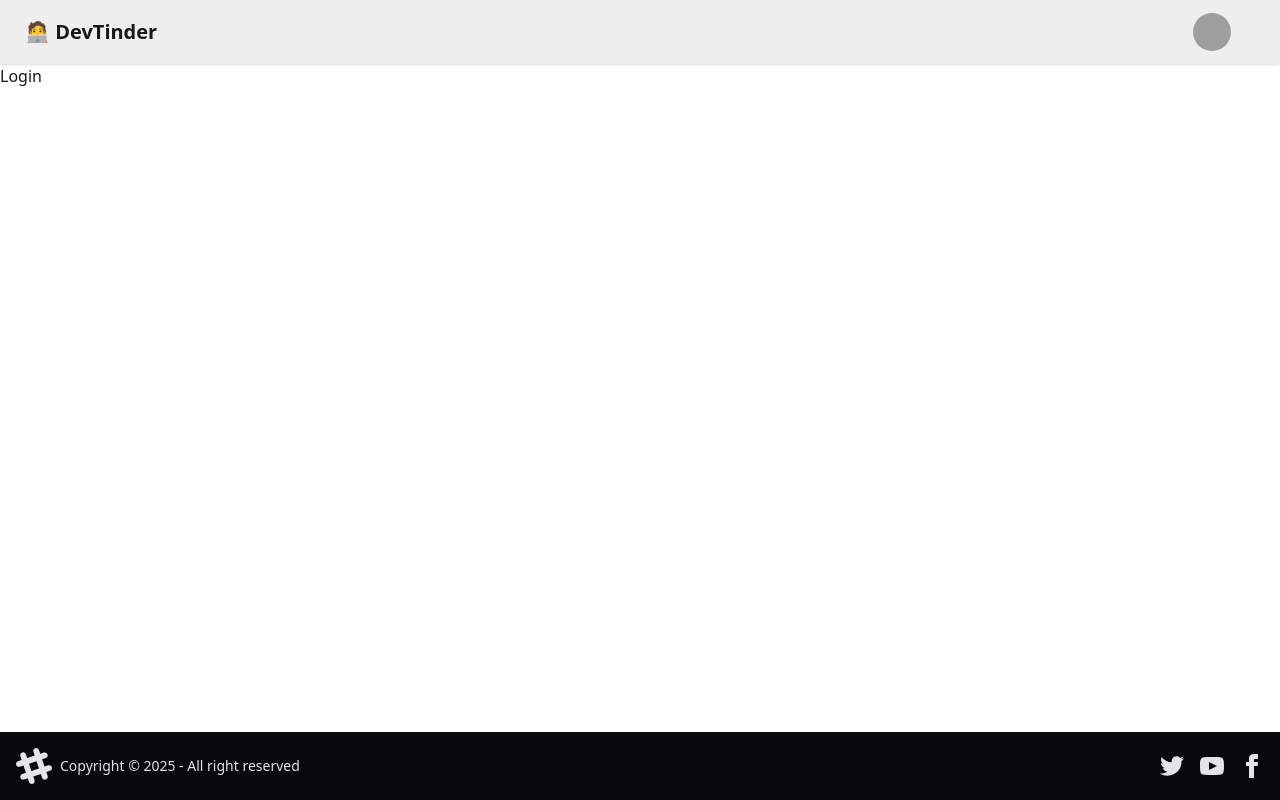
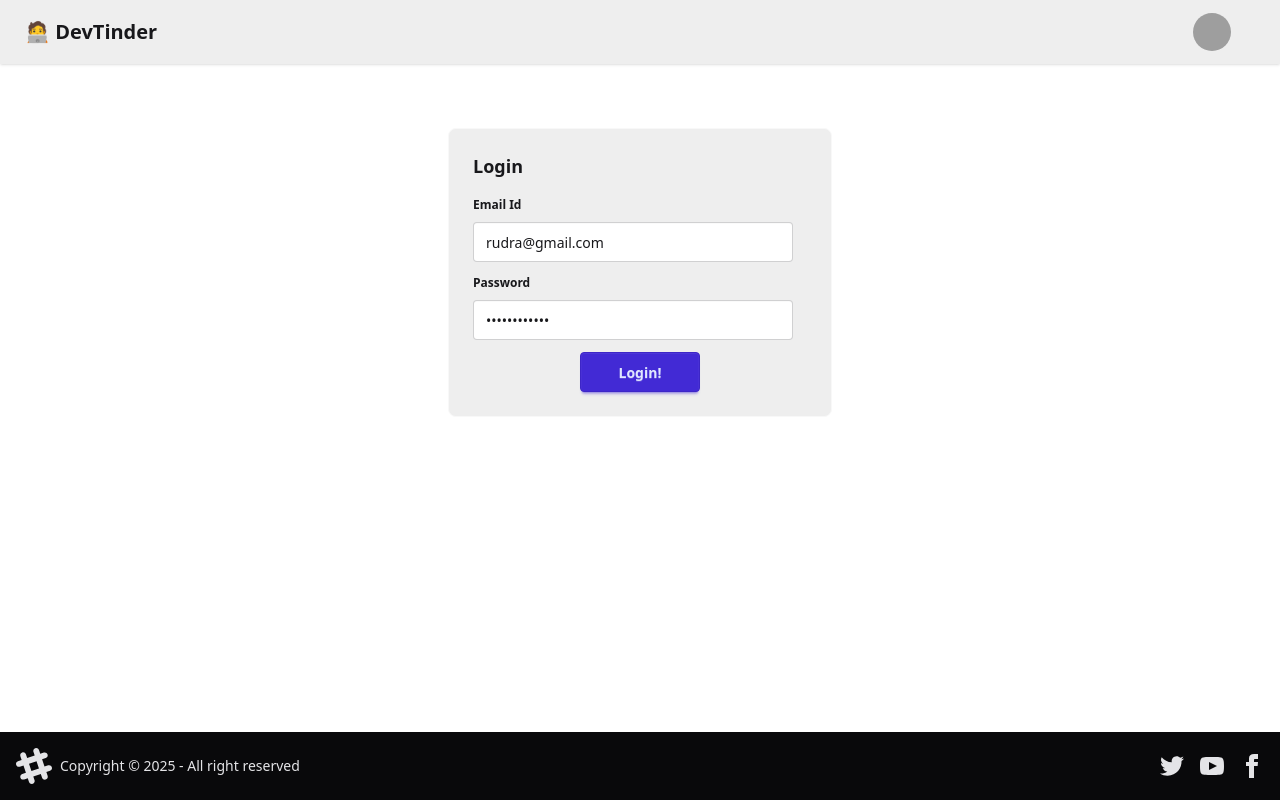
Before and after one commit to tusharbatradev/dev-tinder, a React (Vite) app: page /login in a window 1280 px wide. Built offline with nearby package versions, Linux system fonts and the light colour scheme; grey boxes are pictures that could not be loaded.

Commit message:
Login Functionality done.✅

```diff
--- a/package.json
+++ b/package.json
@@ -11,6 +11,7 @@
   },
   "dependencies": {
     "@tailwindcss/vite": "^4.1.12",
+    "axios": "^1.11.0",
     "react": "^19.1.1",
     "react-dom": "^19.1.1",
     "react-router-dom": "^7.8.2"
--- a/src/Login.jsx
+++ b/src/Login.jsx
@@ -1,11 +1,60 @@
-import React from 'react'
+import axios from "axios";
+import React, { useState } from "react";
 
 const Login = () => {
+  const [emailId, setEmailId] = useState("rudra@gmail.com");
+  const [password, setPassword] = useState("Rudra@123456");
+
+  // Handle Login
+  const handleLogin = async () => {
+    try{
+      const result = await axios.post("http://localhost:5000/login", {
+        email : emailId,
+        password : password
+      },{withCredentials : true});
+      console.log(result)
+    } catch(err){
+      console.log(err)
+    }
+  }
+
   return (
-    <div>
-      Login
+    <div className="flex justify-center m-16">
+      <div className="card card-border bg-base-300 w-96 flex justify-center ">
+        <div className="card-body">
+          <h2 className="card-title">Login</h2>
+          {/* Input for Email and password */}
+          <div>
+            {/* Email */}
+            <fieldset className="fieldset">
+              <legend className="fieldset-legend">Email Id</legend>
+              <input
+                value={emailId}
+                onChange={(e) => setEmailId(e.target.value)}
+                type="text"
+                className="input"
+                placeholder="Type here"
+              />
+            </fieldset>
+            {/* Password */}
+            <fieldset className="fieldset">
+              <legend className="fieldset-legend">Password</legend>
+              <input
+                value={password}
+                onChange={(e) => setPassword(e.target.value)}
+                type="password"
+                className="input"
+                placeholder="Type here"
+              />
+            </fieldset>
+          </div>
+          <div className="card-actions justify-center ">
+            <button onClick={() => handleLogin()} className="btn btn-primary w-30">Login!</button>
+          </div>
+        </div>
+      </div>
     </div>
-  )
-}
+  );
+};
 
-export default Login
+export default Login;
```
Also changed, not shown: 1 other file (tests, documents, lock files or other folders).
